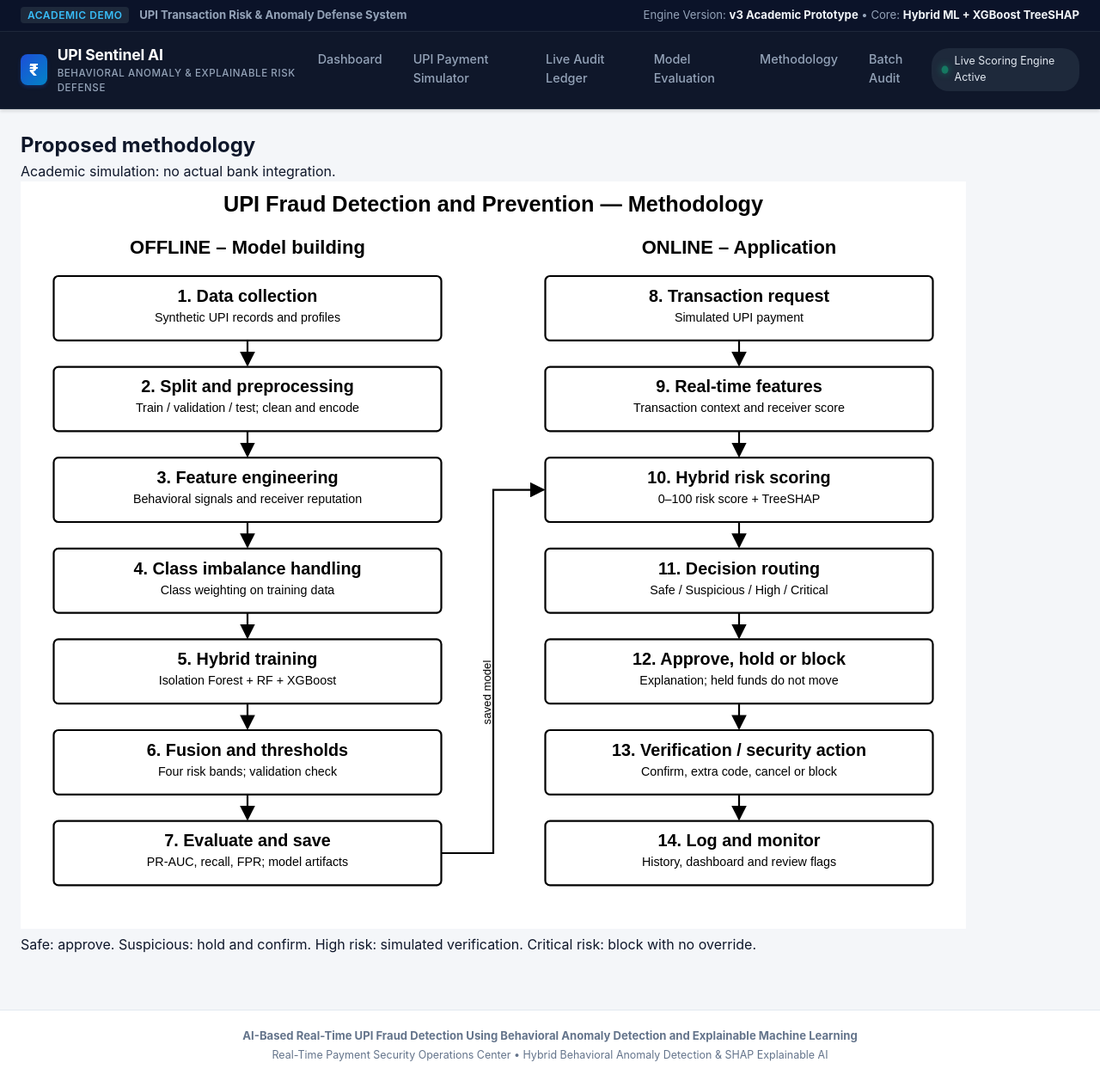
After one commit to BhanuVaishnaviVaka/AI-Based-Real-Time-UPI-Fraud-Detection-Using-Behavioral-Anomaly-Detection-and-Explainable-ML, a Flask app: page /methodology in a window 1280 px wide. The commit adds this page. Shown: the whole page at 86% size. Run offline with Flask 3, Linux system fonts and the light colour scheme; parts of the project's set-up code (start-up, migrations or seed data) failed here and were passed over.

Commit message:
Add exact TreeSHAP, validation metrics, methodology diagram and end-to-end checks

```diff
--- a/app.py
+++ b/app.py
@@ -137,10 +137,16 @@ def transactions():
 
 @app.route("/models")
 def models():
-    fresh = engine.metadata.get("risk_policy_version") == 2
+    fresh = engine.metadata.get("risk_policy_version") == 3
     return render_template("models.html", metrics=engine.metadata.get("metrics",{}) if fresh else {},
         feature_importances=engine.metadata.get("feature_importances",[]),
-        dataset_stats=engine.metadata.get("dataset_stats",{}),active_page="models",legacy_metrics=not fresh)
+        dataset_stats=engine.metadata.get("dataset_stats",{}),active_page="models",legacy_metrics=not fresh,
+        validation_policy=engine.metadata.get("validation_policy",{}) if fresh else {},
+        test_policy=engine.metadata.get("test_policy",{}) if fresh else {})
+
+@app.route("/methodology")
+def methodology():
+    return render_template("methodology.html",active_page="methodology")
 
 @app.route("/batch")
 def batch():
@@ -156,6 +162,8 @@ def api_predict():
 @app.post("/api/transactions/<tid>/decision")
 def decide(tid):
     data = request.get_json(silent=True) or {}
+    if not isinstance(data, dict):
+        return jsonify(success=False,error="Invalid decision"),400
     with LOCK:
         expire_holds()
         item = PENDING.get(tid)
--- a/ml/hybrid_engine.py
+++ b/ml/hybrid_engine.py
@@ -12,6 +12,7 @@ import json
 import joblib
 import numpy as np
 import pandas as pd
+from xgboost import DMatrix
 from ml.reputation import receiver_reputation, combined_risk, risk_band
 
 MODELS_DIR = os.path.join(os.path.dirname(__file__), "models")
@@ -95,8 +96,21 @@ class UPIFraudEngine:
         recommendation = "Demo payment: " + action + "."
         explanations = self._generate_explanations(feat_dict, risk_score)
         explanations["key_reasons"].insert(0, f'Receiver reputation: {reputation["score"]}/100 ({reputation["category"]}).')
-        explanations["factors"].append({"feature": "Receiver reputation", "weight": round(100-reputation["score"], 1),
-            "direction": "risk" if reputation["score"] < 60 else "safe", "desc": "Independent demo profile signal (not SHAP)"})
+        # XGBoost's exact TreeSHAP: signed contributions to raw fraud log-odds.
+        booster = self.xgb_model.get_booster()
+        values = booster.predict(DMatrix(X_df), pred_contribs=True)[0]
+        explanations["shap"] = {
+            "model": "XGBoost",
+            "units": "raw log-odds (not percentage or total hybrid score)",
+            "base_value": float(values[-1]),
+            "contributions": sorted(
+                [{"feature": name, "value": float(value)} for name, value in zip(X_df.columns, values[:-1])],
+                key=lambda item: abs(item["value"]), reverse=True)
+        }
+        explanations["policy"] = {
+            "hybrid_ml_score": round(100*(.50*xgb_prob+.20*rf_prob+.30*iso_anomaly_score), 1),
+            "receiver_risk_floor": round(100-reputation["score"], 1)
+        }
 
         return {
             "risk_score": risk_score,
--- a/static/js/main.js
+++ b/static/js/main.js
@@ -267,6 +267,25 @@ function displayResult(tx) {
         });
     }
 
+    const shapBox = document.getElementById("resShap");
+    if (shapBox) {
+        shapBox.replaceChildren();
+        const shap = tx.explanations.shap;
+        if (shap) {
+            const note = document.createElement("p");
+            note.textContent = "XGBoost TreeSHAP (signed log-odds), base: "+shap.base_value.toFixed(3);
+            shapBox.appendChild(note);
+            shap.contributions.slice(0,6).forEach(item => {
+                const line = document.createElement("p");
+                line.textContent = item.feature + ": " + (item.value >= 0 ? "+" : "") + item.value.toFixed(3);
+                shapBox.appendChild(line);
+            });
+            const policy = document.createElement("p");
+            policy.textContent = "Hybrid ML score: "+tx.explanations.policy.hybrid_ml_score+
+                " | Receiver risk floor: "+tx.explanations.policy.receiver_risk_floor;
+            shapBox.appendChild(policy);
+        }
+    }
     renderPaymentControls(tx);
     resultCard.scrollIntoView({ behavior: "smooth", block: "nearest" });
 }
--- a/templates/base.html
+++ b/templates/base.html
@@ -13,11 +13,11 @@
     <!-- Enterprise Security Status Banner -->
     <div class="inst-header">
         <div class="dept-info">
-            <span class="badge-academic">ENTERPRISE SECURITY</span>
+            <span class="badge-academic">ACADEMIC DEMO</span>
             <strong>UPI Transaction Risk & Anomaly Defense System</strong>
         </div>
         <div class="team-info">
-            Engine Version: <strong>v2.4 Production</strong> &bull; Core: <strong>Hybrid BI-GBDT + SHAP XAI</strong>
+            Engine Version: <strong>v3 Academic Prototype</strong> &bull; Core: <strong>Hybrid ML + XGBoost TreeSHAP</strong>
         </div>
     </div>
 
@@ -52,6 +52,7 @@
                     Model Evaluation
                 </a>
             </li>
+            <li><a href="{{ url_for('methodology') }}" class="nav-link">Methodology</a></li>
             <li>
                 <a href="{{ url_for('batch') }}" class="nav-link {% if active_page == 'batch' %}active{% endif %}">
                     Batch Audit
--- /dev/null
+++ b/templates/methodology.html
@@ -0,0 +1,8 @@
+{% extends "base.html" %}
+{% block title %}Proposed Methodology{% endblock %}
+{% block content %}
+<h2>Proposed methodology</h2>
+<p>Academic simulation: no actual bank integration.</p>
+<img src="{{ url_for('static',filename='images/methodology_v3.svg') }}" alt="Offline training and online transaction flow" style="width:100%;max-width:1100px;background:white">
+<p>Safe: approve. Suspicious: hold and confirm. High risk: simulated verification. Critical risk: block with no override.</p>
+{% endblock %}
--- a/templates/simulator.html
+++ b/templates/simulator.html
@@ -244,6 +244,8 @@
                 </div>
             </div>
 
+            <h4>Actual XGBoost TreeSHAP contributions</h4>
+            <div id="resShap" style="margin-bottom:12px"></div>
             <!-- Explainable AI (XAI) Reasons -->
             <h4 style="font-size: 0.82rem; font-weight: 700; color: #475569; text-transform: uppercase; letter-spacing: 0.5px; margin-bottom: 4px;">
                 Explainable risk signals (rule-based)
```
Also changed, not shown: ml/model_trainer.py (+22 -3 lines), templates/models.html (+11 -2 lines), tests/test_app.py (added, +60 -0 lines), .github/workflows/validate.yml (added), README.md, static/images/methodology_v3.svg (added).
